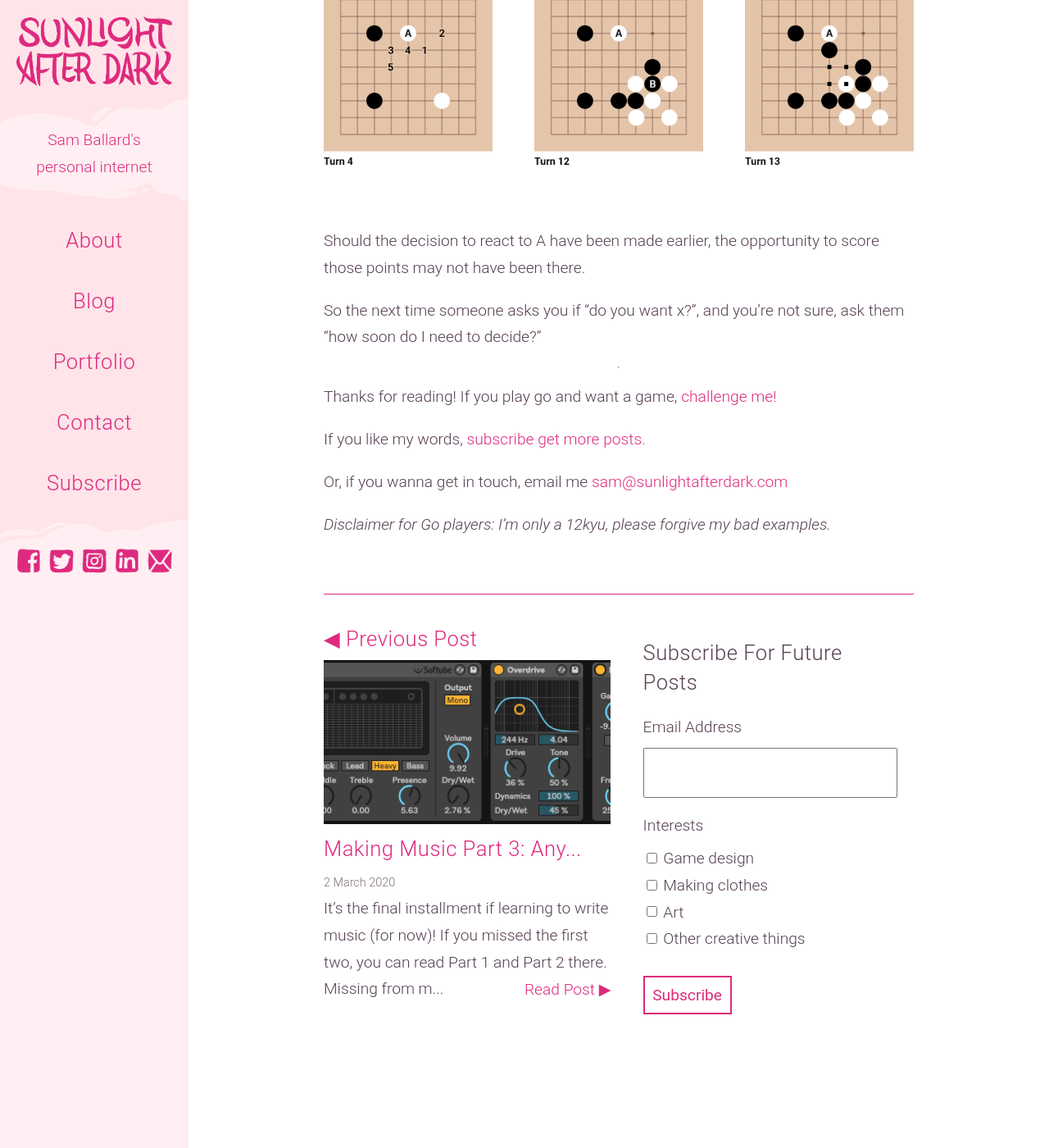
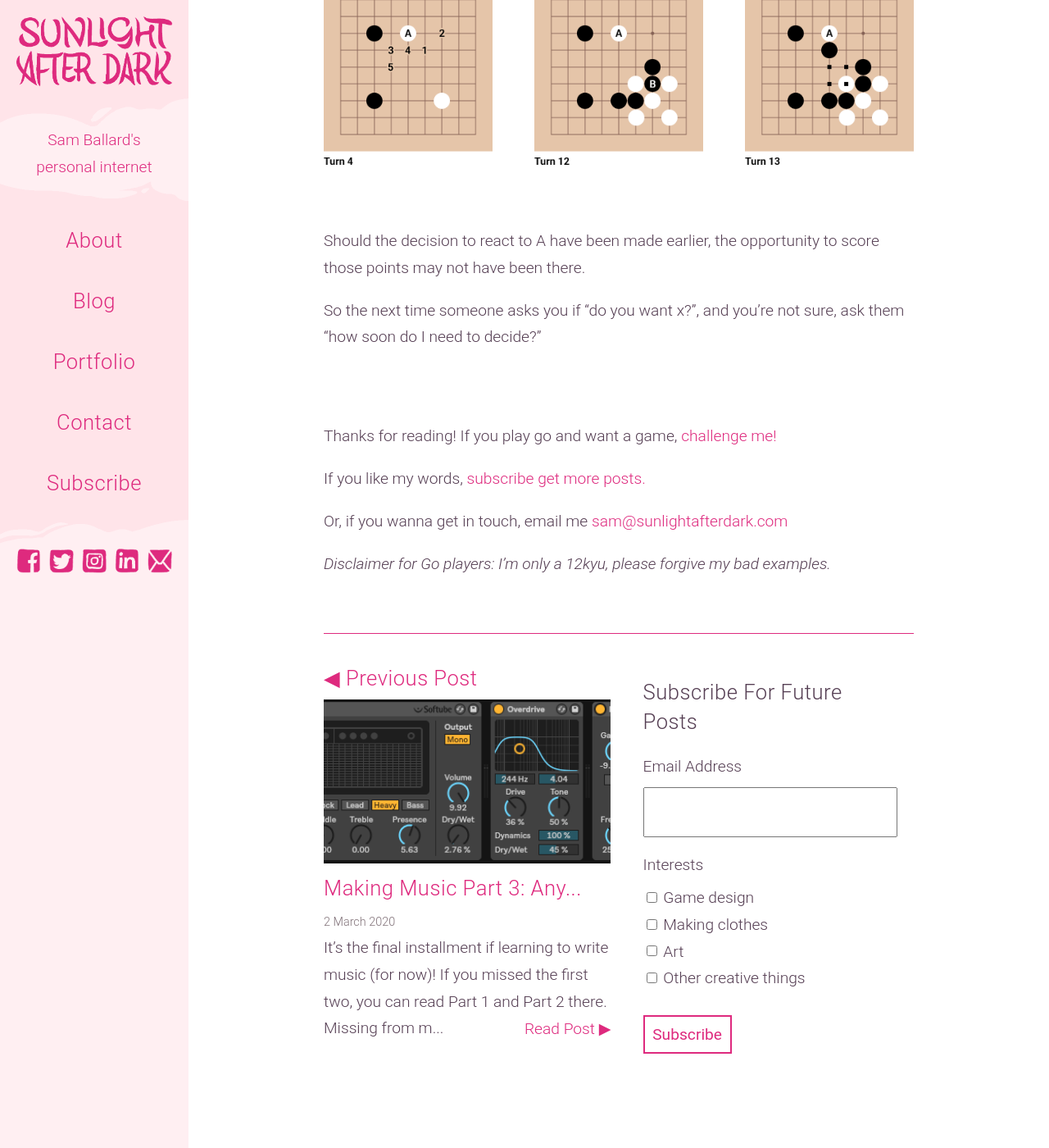
Before and after one commit to BaronBlackmore/SunlightAfterDark, a Jekyll site: the page built from _posts/2021-05-20-3-life-lessons-from-a-board-game.md, in a window 1280 px wide and 1400 px high, scrolled down 4781 px. Shown: the whole window at 82% size. Built offline with Jekyll 4.4.1, drawn with Linux system fonts in a browser that asks for light colours; comment, search, counter and statistics services are not loaded.

Commit message:
line break code

```diff
--- a/css/main.css
+++ b/css/main.css
@@ -185,6 +185,12 @@
 
 	em{
 		font-style: italic;
+	}
+
+	hr{ /*line break in markdown*/
+		width: 100%;
+		border: none;
+		height: 50px;
 	}
 
 	.button{
```
